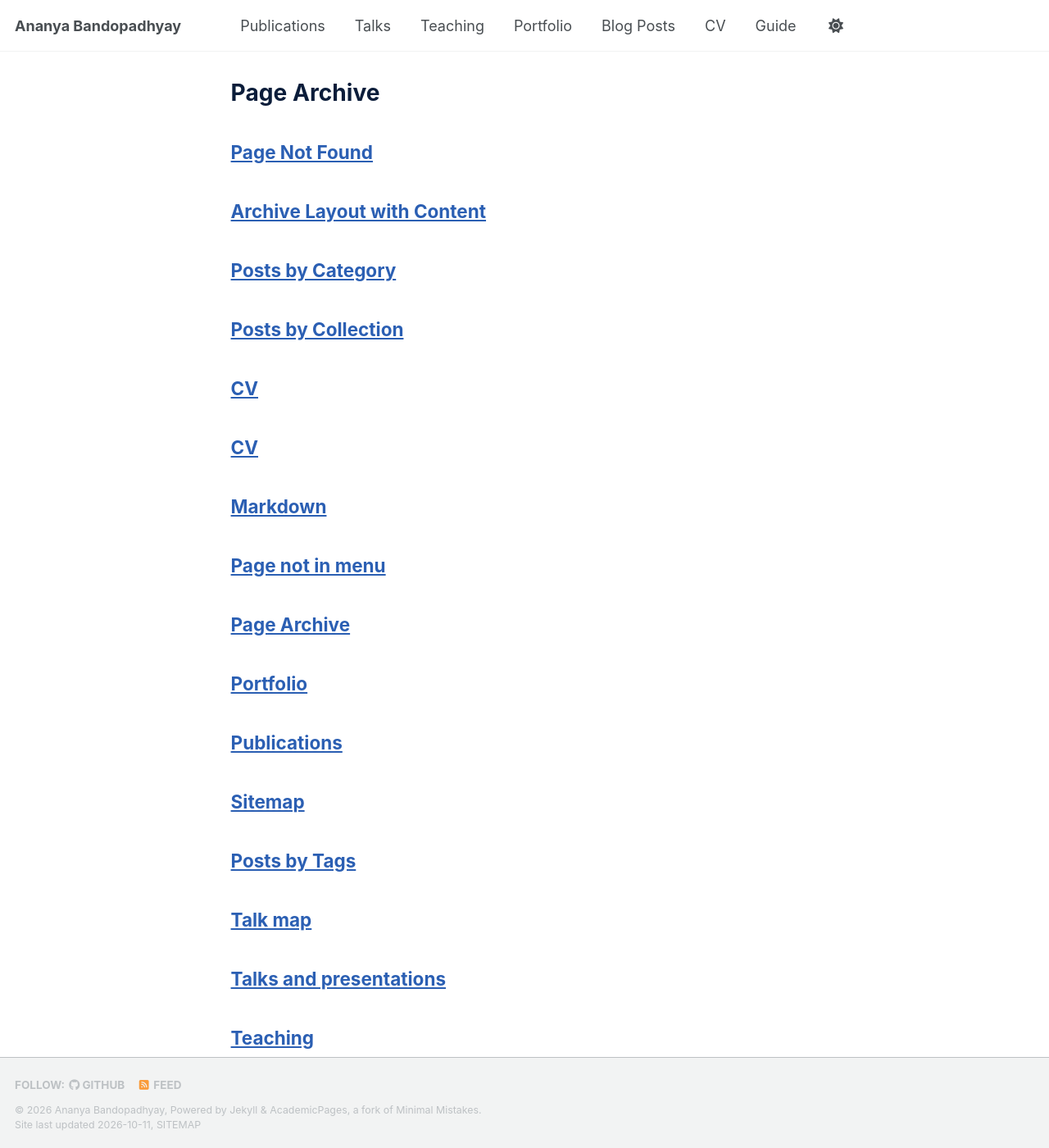
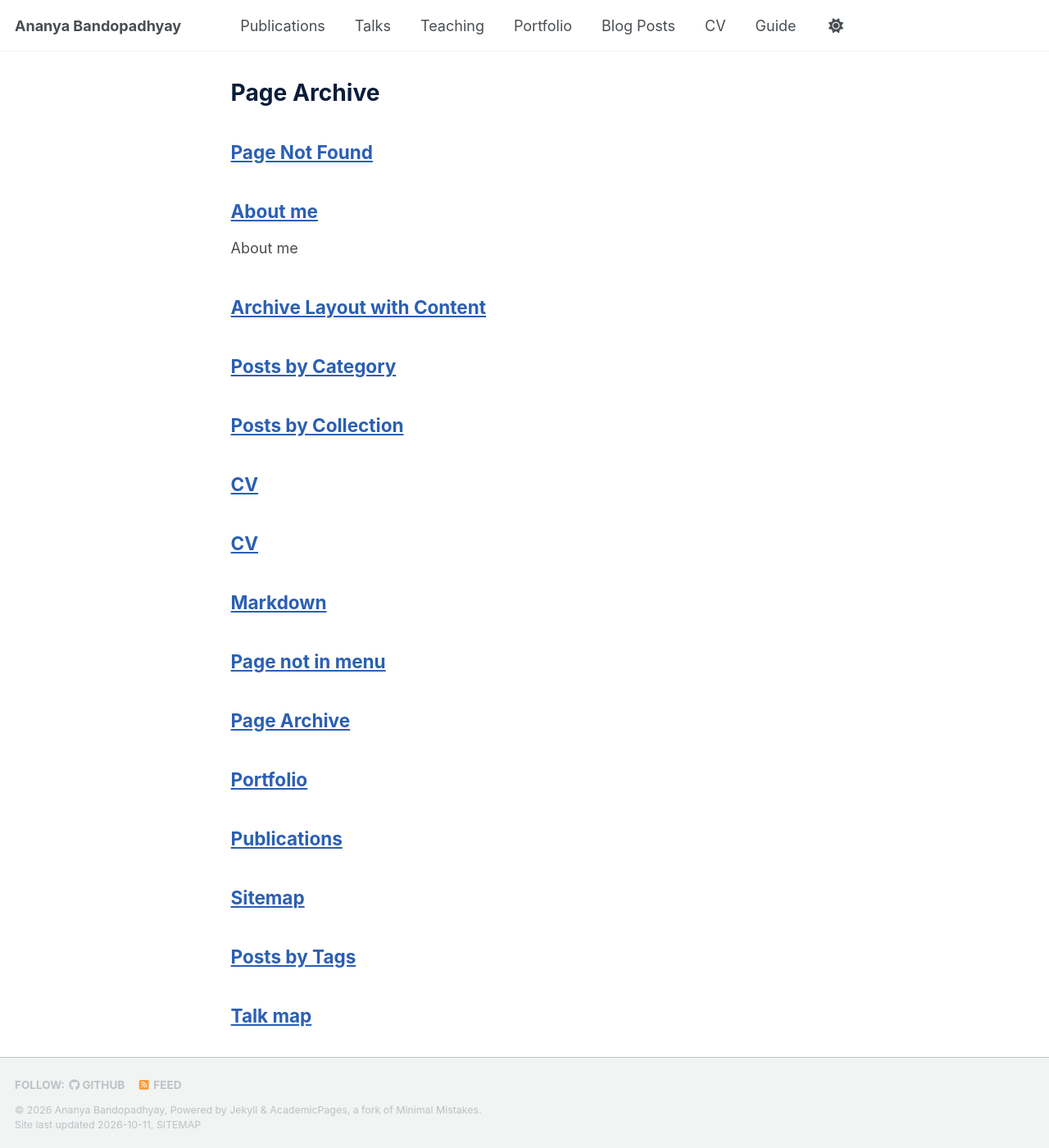
Before and after one commit to AnanyaBandopadhyay/AnanyaBandopadhyay.github.io, a Jekyll site: the page built from _pages/page-archive.html, in a window 1280 px wide and 1400 px high. Shown: the whole window at 82% size. Built offline with Jekyll 4.4.1, drawn with Linux system fonts in a browser that asks for light colours; a style sheet for code colours, icons or effects is not loaded.

Commit message:
Edit about

```diff
--- a/_pages/about.md
+++ b/_pages/about.md
@@ -1 +1,6 @@
-# About Me
+---
+permalink: /
+title: "About me"
+excerpt: "About me"
+author_profile: true
+---
```
